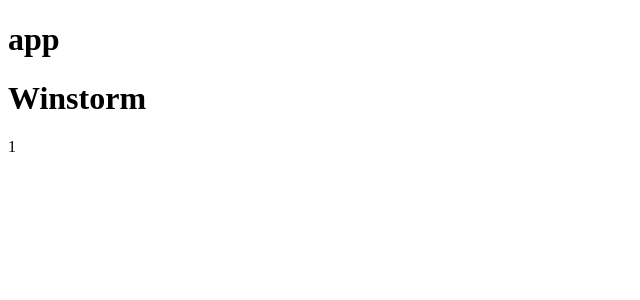
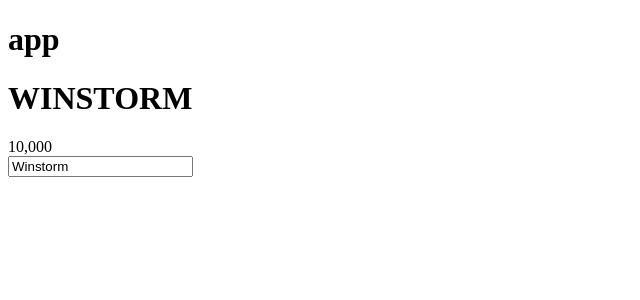
Before and after one commit to yeo1220/toh, an Angular app: page / in a window 1280 px wide. Shown: the top 300 px of the page, without its empty margins (0-640 px from the left). Built offline with nearby package versions, Linux system fonts and the light colour scheme.

Commit message:
Tutorial 3
Two-way binding

```diff
--- a/src/app/app.module.ts
+++ b/src/app/app.module.ts
@@ -4,6 +4,7 @@ import { NgModule } from '@angular/core';
 
 import { AppComponent } from './app.component';
 import { HeroesComponent } from './heroes/heroes.component';
+import {FormsModule} from '@angular/forms';
 
 
 @NgModule({
@@ -12,7 +13,8 @@ import { HeroesComponent } from './heroes/heroes.component';
     HeroesComponent
   ],
   imports: [
-    BrowserModule
+    BrowserModule,
+    FormsModule
   ],
   providers: [],
   bootstrap: [AppComponent]
--- a/src/app/heroes/heroes.component.html
+++ b/src/app/heroes/heroes.component.html
@@ -1,4 +1,6 @@
 <h1>
-  {{hero.name}}
+  {{hero.name | uppercase}}
 </h1>
-<span>{{hero.id}}</span>
+<span>{{hero.id | number}}</span>
+
+<div><label for=""><input [(ngModel)]="hero.name" type="text"></label></div>
--- a/src/app/heroes/heroes.component.ts
+++ b/src/app/heroes/heroes.component.ts
@@ -8,7 +8,7 @@ import {Hero} from '../hero';
 })
 export class HeroesComponent implements OnInit {
   hero: Hero = {
-    id: 1,
+    id: 10000,
     name: 'Winstorm'
   };
 
```
